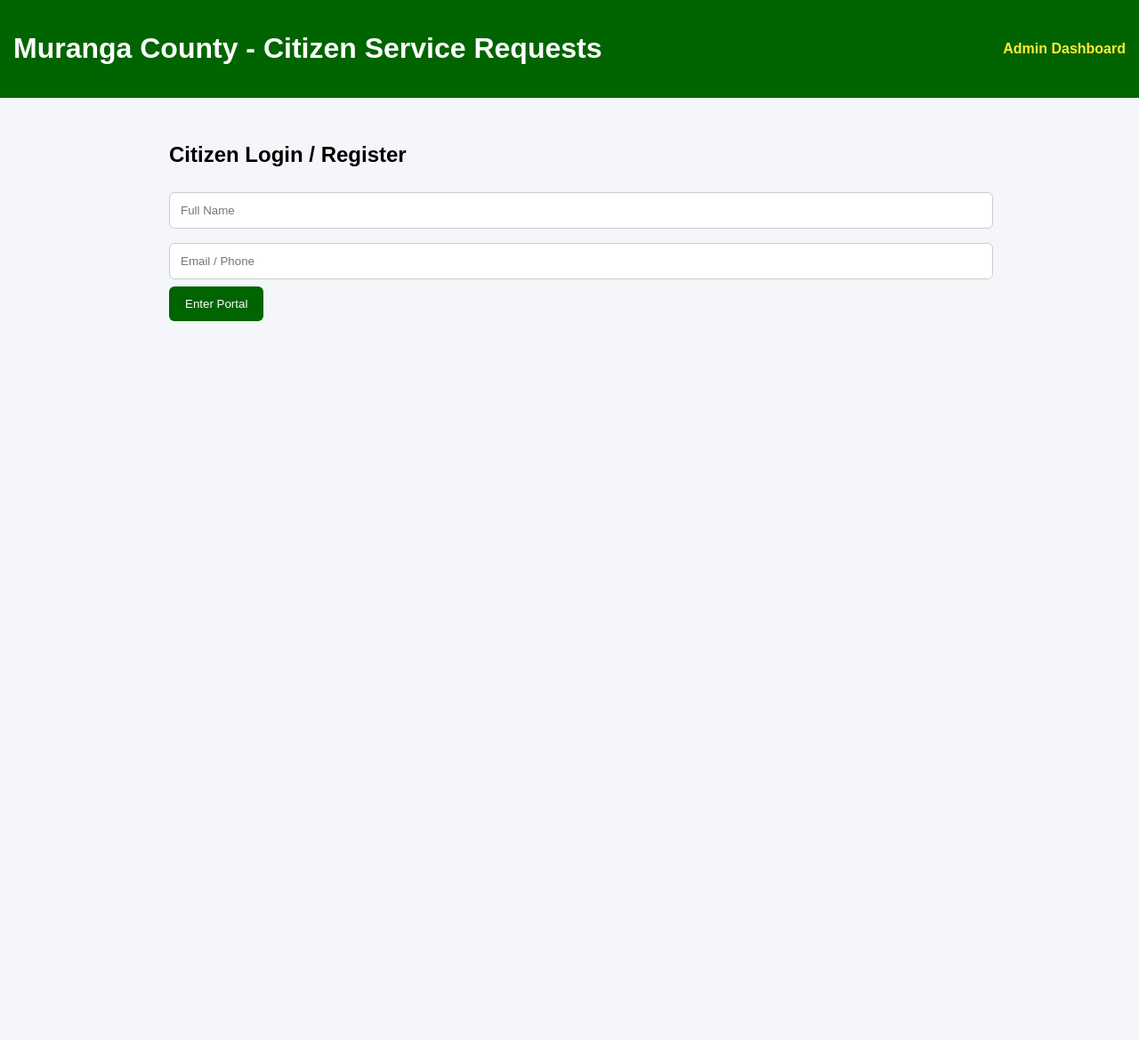
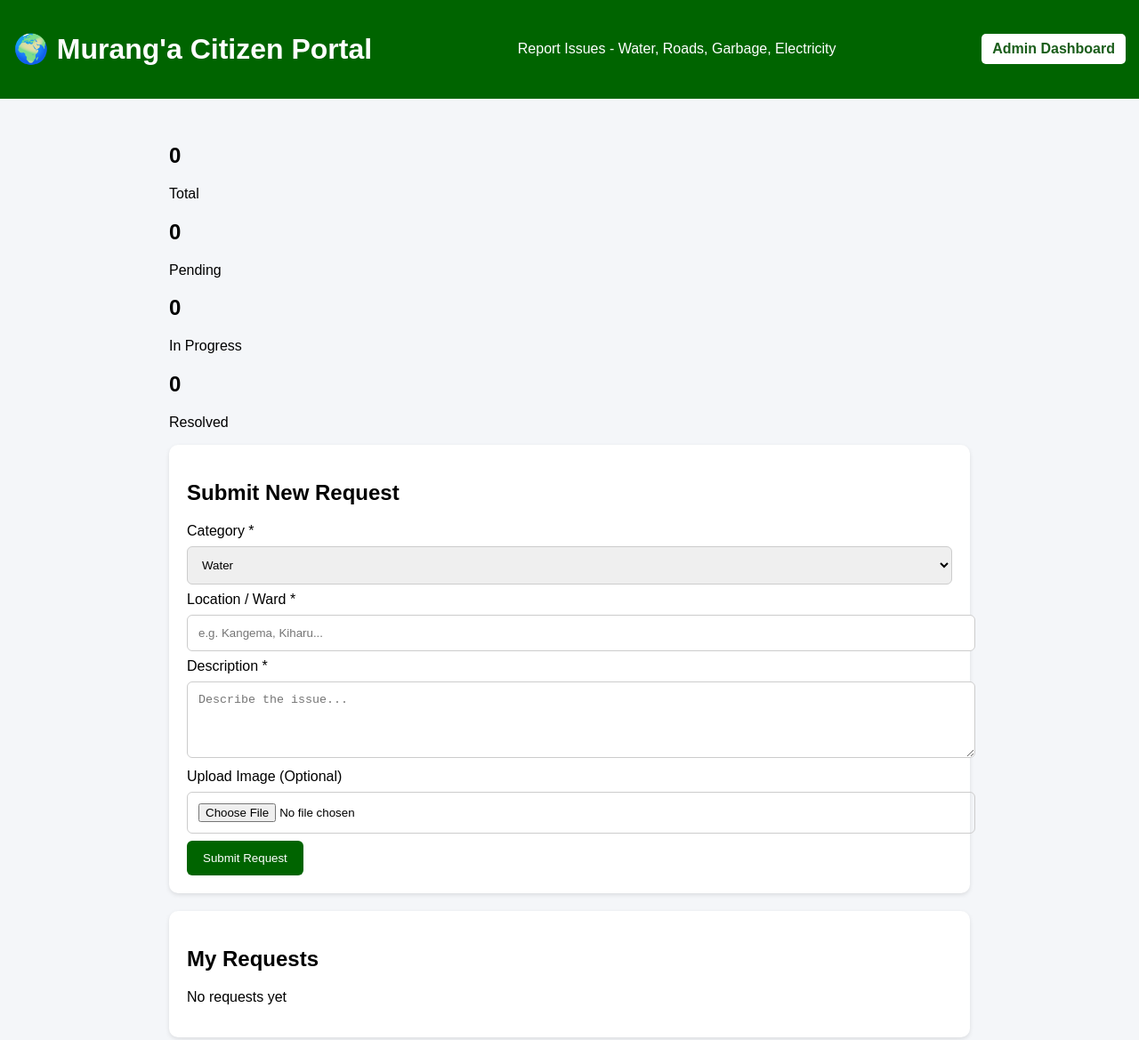
Before and after one commit to rosemuseveki6/-muranga-citizen-portal, a plain HTML site: page index.html in a window 1280 px wide. Shown: the whole page at 89% size. Before the commit the page ends 800 px from the top, so only its background shows below. Drawn offline with Linux system fonts and the light colour scheme.

Commit message:
Enhance index.html with new layout and form
Updated the header and main sections for better user experience. Added request submission form with validation.

```diff
--- a/index.html
+++ b/index.html
@@ -3,48 +3,55 @@
 <head>
 <meta charset="UTF-8">
 <meta name="viewport" content="width=device-width, initial-scale=1.0">
-  <title>Muranga Citizen Portal</title>
+<title>Murang'a Citizen Portal</title>
 <link rel="stylesheet" href="style.css">
 </head>
 <body>
 <header>
-    <h1>Muranga County - Citizen Service Requests</h1>
-    <a href="admin.html">Admin Dashboard</a>
+<h1>🌍 Murang'a Citizen Portal</h1>
+<p>Report Issues - Water, Roads, Garbage, Electricity</p>
+<a href="admin.html" style="background:white;color:#1a5d1a;padding:8px 12px;border-radius:5px;text-decoration:none;font-weight:bold;">Admin Dashboard</a>
 </header>
 
 <main class="container">
-    <section id="auth">
-      <h2>Citizen Login / Register</h2>
-      <input id="citizenName" placeholder="Full Name">
-      <input id="citizenEmail" placeholder="Email / Phone">
-      <button onclick="login()">Enter Portal</button>
-    </section>
-
-    <section id="app" class="hidden">
-      <h2>Welcome <span id="userDisplay"></span> - <button onclick="logout()">Logout</button></h2>
-
-      <div class="card">
-        <h3>Submit New Request</h3>
-        <select id="category">
-          <option value="">Select Category</option>
-          <option>Broken Streetlight</option>
-          <option>Water Issue</option>
-          <option>Garbage Collection</option>
-          <option>Road Pothole</option>
-          <option>Other</option>
-        </select>
-        <input id="location" placeholder="Location e.g. Kangema Ward">
-        <textarea id="description" placeholder="Describe issue..."></textarea>
-        <input type="file" id="imageInput" accept="image/*">
-        <button onclick="submitRequest()">Submit Request</button>
+<div class="stats">
+<div class="stat-card"><h2 id="totalReq">0</h2><p>Total</p></div>
+<div class="stat-card"><h2 id="pendingReq">0</h2><p>Pending</p></div>
+<div class="stat-card"><h2 id="progressReq">0</h2><p>In Progress</p></div>
+<div class="stat-card"><h2 id="resolvedReq">0</h2><p>Resolved</p></div>
 </div>
 
 <div class="card">
-        <h3>My Requests</h3>
-        <div id="myRequests"></div>
+<h2>Submit New Request</h2>
+<form id="requestForm">
+<label>Category *</label>
+<select id="category" required>
+<option value="Water">Water</option>
+<option value="Roads">Roads</option>
+<option value="Garbage">Garbage</option>
+<option value="Electricity">Electricity</option>
+</select>
+
+<label>Location / Ward *</label>
+<input id="location" type="text" placeholder="e.g. Kangema, Kiharu..." required>
+
+<label>Description *</label>
+<textarea id="description" rows="4" placeholder="Describe the issue..." required></textarea>
+
+<label>Upload Image (Optional)</label>
+<input id="image" type="file" accept="image/*" onchange="previewImage(event)">
+<div id="imagePreview"></div>
+
+<button type="submit">Submit Request</button>
+</form>
 </div>
-    </section>
+
+<div class="card">
+<h2>My Requests</h2>
+<div id="myRequests"><p>No requests yet</p></div>
+</div>
 </main>
+
 <script src="app.js"></script>
 </body>
 </html>
```
Lines whose indentation alone changed are shown as unchanged.
